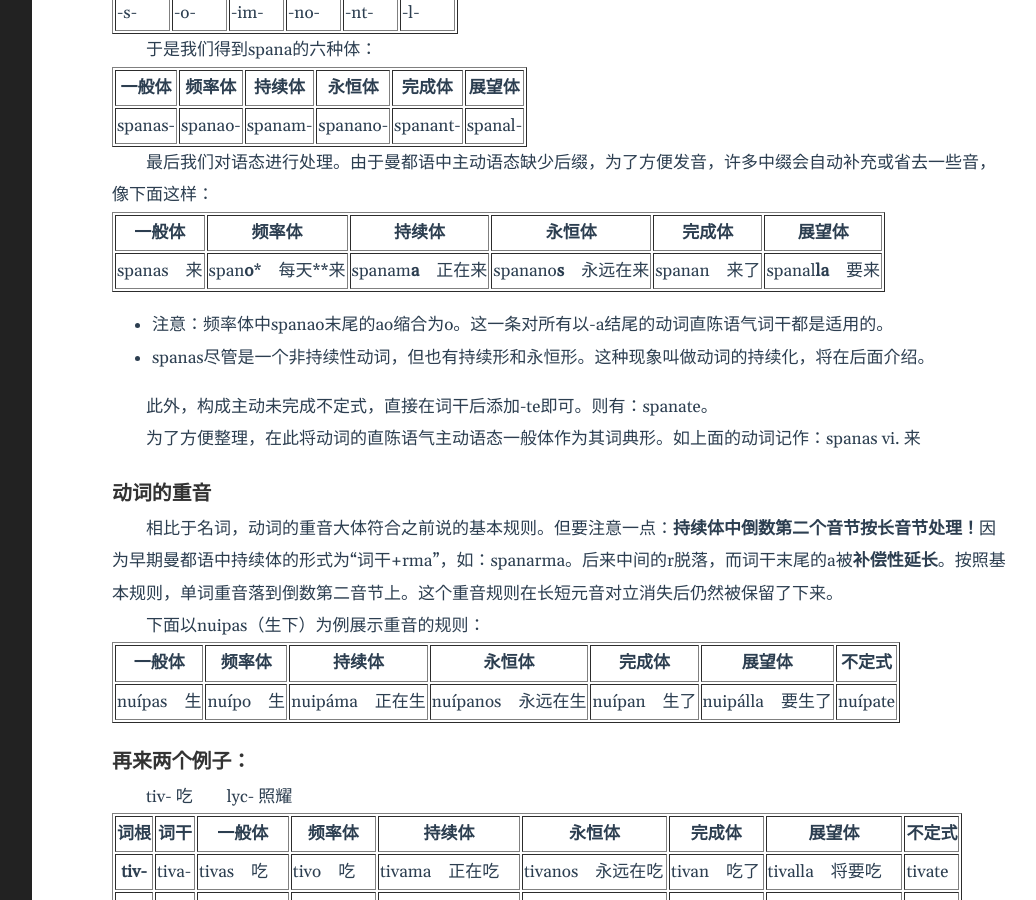
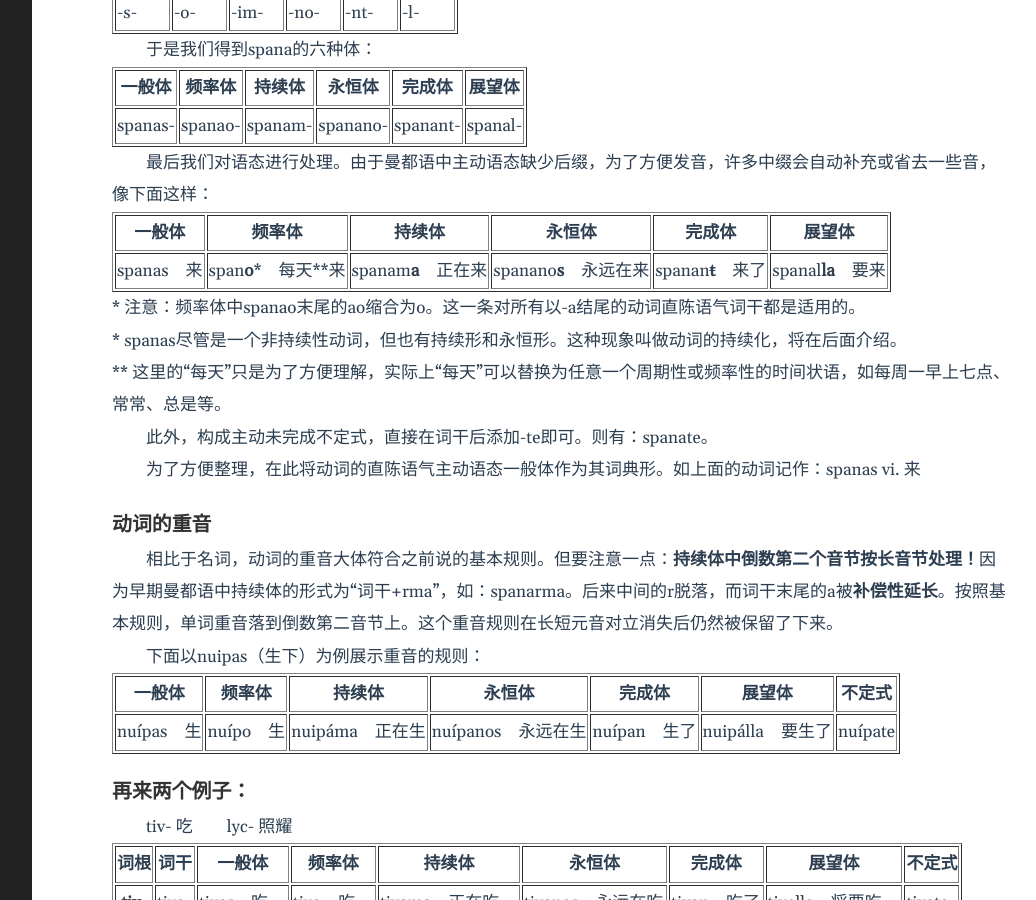
Before and after one commit to WenNianshuo/WenNianshuo.github.io, a Jekyll site: the page built from _posts/2022-01-02-曼都语的动词（一）.md, in a window 1280 px wide and 900 px high, scrolled down 2197 px. Shown: the whole window, without its empty margins (188-1224 px from the left). Built offline with Jekyll 4.4.1, drawn with Linux system fonts in a browser that asks for light colours.

Commit message:
Update 2022-01-02-曼都语的动词（一）.md

````diff
--- a/_posts/2022-01-02-曼都语的动词（一）.md
+++ b/_posts/2022-01-02-曼都语的动词（一）.md
@@ -141,14 +141,16 @@ tags:
     <td>span<b>o</b>*　每天**来</td>
     <td>spanam<b>a</b>　正在来</td>
     <td>spanano<b>s</b>　永远在来</td>
-    <td>spanan　来了</td>
+    <td>spanan<b><del>t</del></b>　来了</td>
     <td>spanal<b>la</b>　要来</td>
   </tr>
 </table>
 
-* 注意：频率体中spanao末尾的ao缩合为o。这一条对所有以-a结尾的动词直陈语气词干都是适用的。
+\* 注意：频率体中spanao末尾的ao缩合为o。这一条对所有以-a结尾的动词直陈语气词干都是适用的。
 
-* spanas尽管是一个非持续性动词，但也有持续形和永恒形。这种现象叫做动词的持续化，将在后面介绍。
+\* spanas尽管是一个非持续性动词，但也有持续形和永恒形。这种现象叫做动词的持续化，将在后面介绍。
+
+\** 这里的“每天”只是为了方便理解，实际上“每天”可以替换为任意一个周期性或频率性的时间状语，如每周一早上七点、常常、总是等。
 
 　　此外，构成主动未完成不定式，直接在词干后添加-te即可。则有：spanate。
 
@@ -224,16 +226,16 @@ tags:
 #### 词汇表
 
 ```
-# spanas		vi. 来
-# nuipas		vt. 生下、给……以生命
+# spanas	vi. 来
+# nuipas	vt. 生下、给……以生命
 # tivas		vt. 吃
 # lycas		vt./vi. 照耀
-# glanas		vt. 给、给予
+# glanas	vt. 给、给予
 
 # mido, -ois	n. 光
 # bano, -ois	n. 身体
 # moro, -ois	n. 黑、黑色、黑暗
-# jo, -ois		n. 地、大地
+# jo, -ois	n. 地、大地
 # euvlo, -ois	n. （尤指多神教的）神
 
 # tui		conj. 和（用于连接名词）
````
